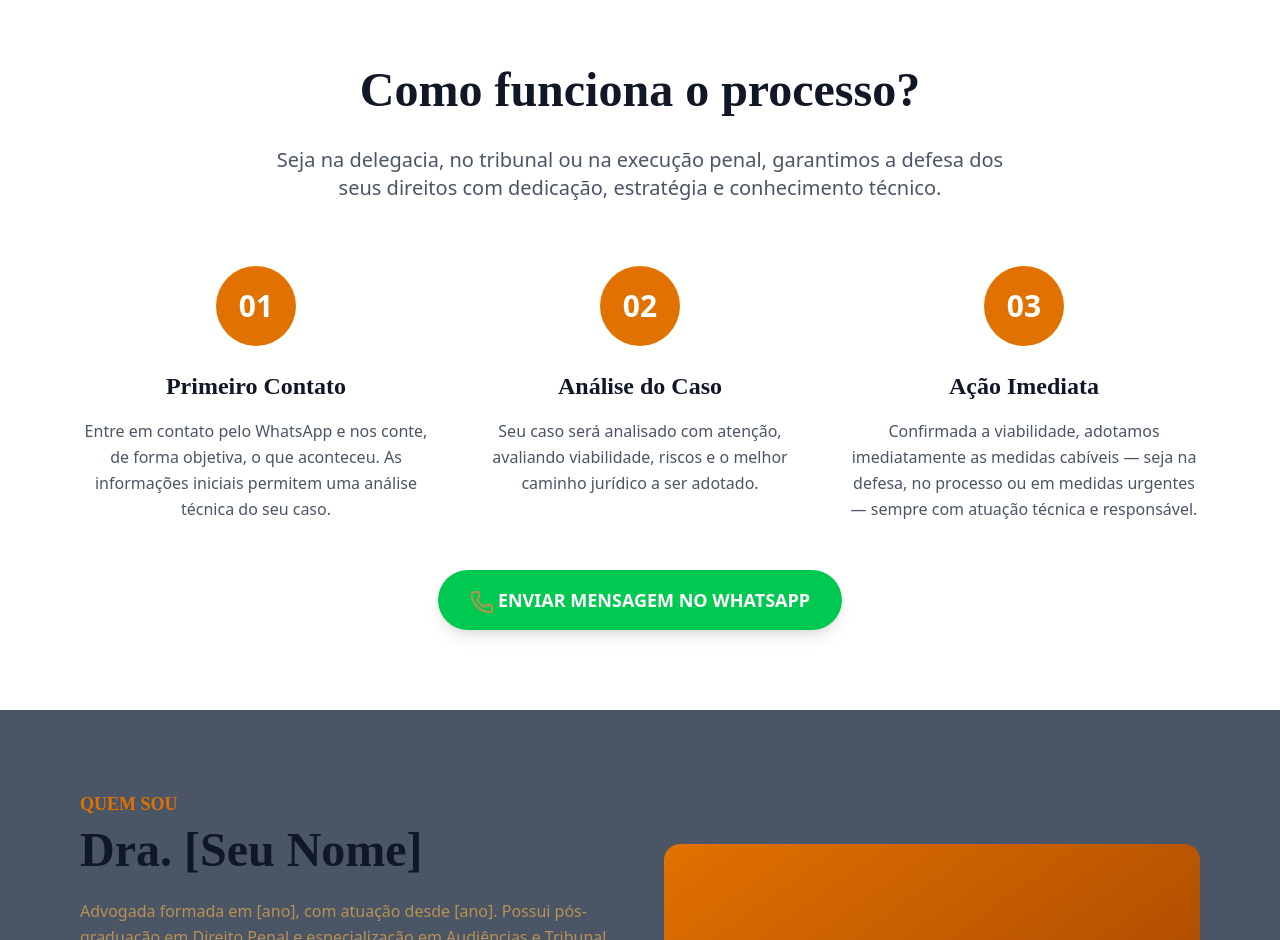
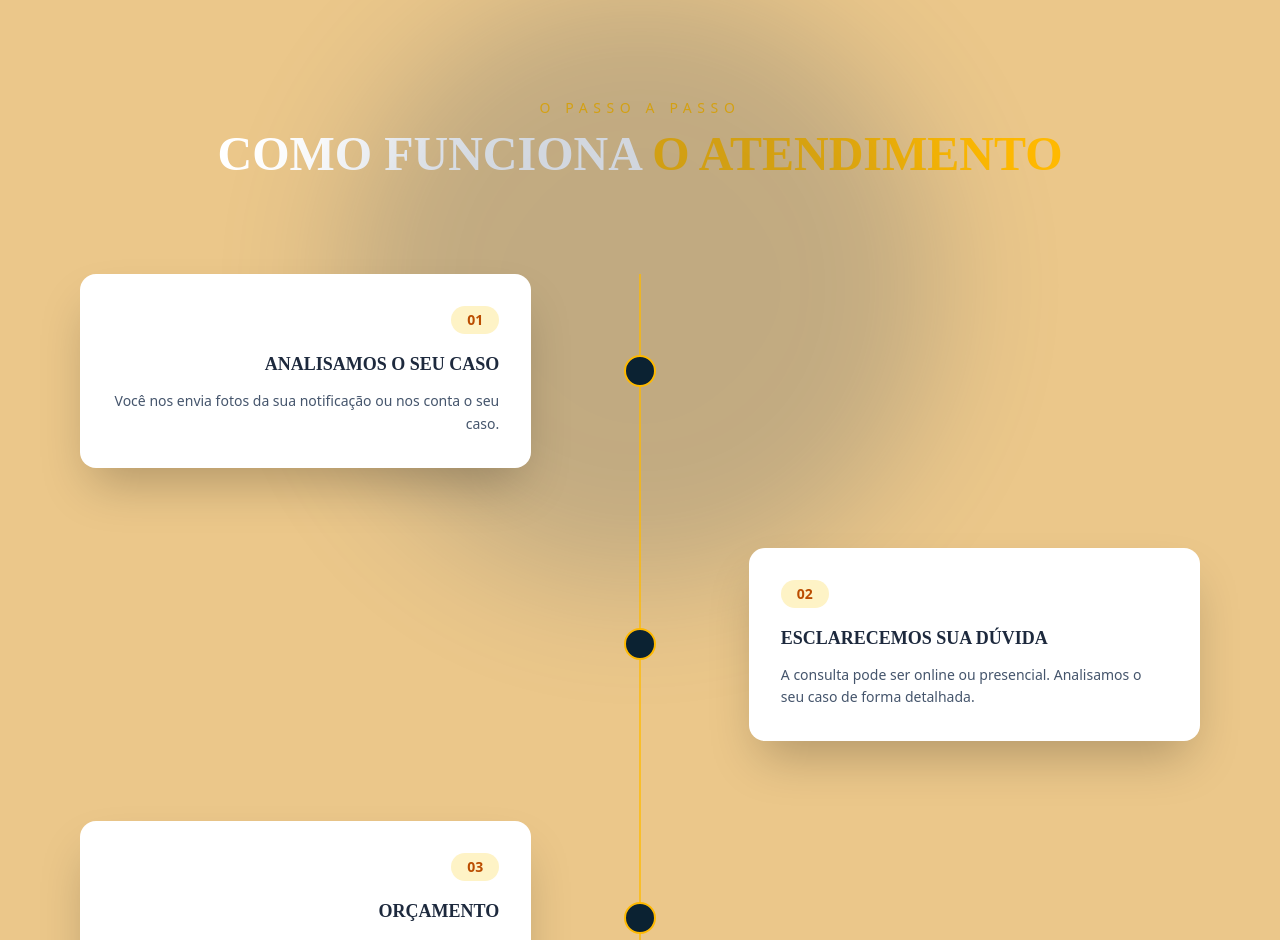
Before and after one commit to RR-LEAL/landing-page-boa-nova, a Next.js app: page / in a window 1280 px wide. Shown: the part 1860-2800 px from the top of the page. Built offline with nearby package versions, Linux system fonts and the light colour scheme.

Commit message:
feat: enhance ProcessSteps component with intersection observer for visibility and update process steps titles and descriptions

```diff
--- a/src/components/sections/ProcessSteps.tsx
+++ b/src/components/sections/ProcessSteps.tsx
@@ -1,54 +1,113 @@
-'use client';
+'use client'
 
-import React from 'react';
-import { Phone } from 'lucide-react';
-import { Container } from '@/components/ui/Container';
-import { Button } from '@/components/ui/Button';
-import { Section } from '@/components/ui/Section';
-import { processSteps } from '@/data/landing';
-import { getWhatsAppLink, WHATSAPP_NUMBER } from '@/lib/whatsapp';
+import { processSteps } from "@/data/landing"
+import { Container } from "@/components/ui/Container"
+import { useEffect, useRef, useState } from "react"
 
-export const ProcessSteps: React.FC = () => {
+export function ProcessSteps() {
+  const [visibleCards, setVisibleCards] = useState<Set<number>>(new Set())
+  const observerRef = useRef<IntersectionObserver | null>(null)
+
+  useEffect(() => {
+    observerRef.current = new IntersectionObserver(
+      (entries) => {
+        entries.forEach((entry) => {
+          const index = Number(entry.target.getAttribute('data-index'))
+          if (entry.isIntersecting) {
+            setVisibleCards((prev) => new Set(prev).add(index))
+          } else {
+            setVisibleCards((prev) => {
+              const newSet = new Set(prev)
+              newSet.delete(index)
+              return newSet
+            })
+          }
+        })
+      },
+      { threshold: 0.2 }
+    )
+
+    const elements = document.querySelectorAll('[data-process-card]')
+    elements.forEach((el) => observerRef.current?.observe(el))
+
+    return () => {
+      observerRef.current?.disconnect()
+    }
+  }, [])
+
   return (
-    <Section id="como-funciona" variant="white">
+    <section className="relative overflow-hidden bg-bn-gold-light py-28">
+      {/* Glow radial no fundo */}
+      <div className="pointer-events-none absolute inset-0">
+        <div className="absolute left-1/2 top-0 h-[600px] w-[600px] -translate-x-1/2 rounded-full bg-[#1e3a5f] opacity-20 blur-3xl" />
+      </div>
+
       <Container>
-        <div className="text-center mb-16">
-          <h2 className="text-3xl md:text-5xl font-bold text-gray-900 mb-8">
-            Como funciona o processo?
+        {/* Título */}
+        <div className="mb-24 text-center">
+          <p className="mb-3 text-sm tracking-[0.4em] text-amber-400">
+            O PASSO A PASSO
+          </p>
+          <h2 className="text-4xl font-semibold text-white md:text-5xl">
+            COMO FUNCIONA <span className="text-amber-400">O ATENDIMENTO</span>
           </h2>
-          <p className="text-xl text-gray-600 max-w-3xl mx-auto">
-            Seja na delegacia, no tribunal ou na execução penal, garantimos a defesa dos seus direitos com dedicação, estratégia e conhecimento técnico.
-          </p>
         </div>
 
-        <div className="grid md:grid-cols-3 gap-8 mb-12">
-          {processSteps.map((step, index) => (
-            <div key={index} className="text-center">
-              <div className="inline-flex items-center justify-center w-20 h-20 rounded-full bg-amber-600 text-white text-3xl font-bold mb-6">
-                {step.number}
-              </div>
-              <h3 className="text-2xl font-bold text-gray-900 mb-4">
-                {step.title}
-              </h3>
-              <p className="text-gray-600 leading-relaxed">
-                {step.description}
-              </p>
-            </div>
-          ))}
-        </div>
+        <div className="relative">
+          {/* Linha vertical central */}
+          <div className="absolute left-1/2 top-0 h-full w-[2px] -translate-x-1/2 bg-amber-400/70" />
 
-        <div className="text-center">
-          <a
-            href={getWhatsAppLink(WHATSAPP_NUMBER)}
-            target="_blank"
-            rel="noopener noreferrer"
-          >
-            <Button variant="whatsapp" size="lg" icon={<Phone />}>
-              ENVIAR MENSAGEM NO WHATSAPP
-            </Button>
-          </a>
+          <div className="space-y-20">
+            {processSteps.map((processStep, index) => {
+              const isLeft = index % 2 === 0
+              const isVisible = visibleCards.has(index)
+
+              return (
+                <div
+                  key={processStep.number}
+                  data-process-card
+                  data-index={index}
+                  className="relative flex w-full items-center justify-between"
+                >
+                  {/* Ponto central */}
+                  <div className={`absolute left-1/2 z-10 flex h-8 w-8 -translate-x-1/2 items-center justify-center rounded-full border-2 border-amber-400 bg-[#0b2232] transition-all duration-500 ${
+                    isVisible ? 'scale-100 opacity-100' : 'scale-0 opacity-0'
+                  }`} />
+
+                  {/* Card */}
+                  <div
+                    className={`w-full md:w-[46%] transition-all duration-700 ease-out ${
+                      isLeft
+                        ? 'md:mr-auto md:pr-16 text-right'
+                        : 'md:ml-auto md:pl-16 text-left'
+                    } ${
+                      isVisible
+                        ? 'opacity-100 translate-x-0 translate-y-0'
+                        : isLeft
+                        ? 'opacity-0 -translate-x-20 translate-y-10'
+                        : 'opacity-0 translate-x-20 translate-y-10'
+                    }`}
+                  >
+                    <div className="rounded-2xl bg-white p-8 shadow-2xl">
+                      <div className="mb-4 inline-flex items-center gap-2 rounded-full bg-amber-100 px-4 py-1 text-sm font-semibold text-amber-700">
+                        {processStep.number}
+                      </div>
+
+                      <h3 className="mb-3 text-lg font-semibold text-slate-800">
+                        {processStep.title}
+                      </h3>
+
+                      <p className="text-sm leading-relaxed text-slate-600">
+                        {processStep.description}
+                      </p>
+                    </div>
+                  </div>
+                </div>
+              )
+            })}
+          </div>
         </div>
       </Container>
-    </Section>
-  );
-};
+    </section>
+  )
+}
--- a/src/data/landing.ts
+++ b/src/data/landing.ts
@@ -48,22 +48,40 @@ export const services: Service[] = [
 
 export const processSteps: ProcessStep[] = [
   {
-    number: "01",
-    title: "Primeiro Contato",
+    number: '01',
+    title: 'ANALISAMOS O SEU CASO',
     description:
-      "Entre em contato pelo WhatsApp e nos conte, de forma objetiva, o que aconteceu. As informações iniciais permitem uma análise técnica do seu caso.",
+      'Você nos envia fotos da sua notificação ou nos conta o seu caso.',
   },
   {
-    number: "02",
-    title: "Análise do Caso",
+    number: '02',
+    title: 'ESCLARECEMOS SUA DÚVIDA',
     description:
-      "Seu caso será analisado com atenção, avaliando viabilidade, riscos e o melhor caminho jurídico a ser adotado.",
+      'A consulta pode ser online ou presencial. Analisamos o seu caso de forma detalhada.',
   },
   {
-    number: "03",
-    title: "Ação Imediata",
+    number: '03',
+    title: 'ORÇAMENTO',
     description:
-      "Confirmada a viabilidade, adotamos imediatamente as medidas cabíveis — seja na defesa, no processo ou em medidas urgentes — sempre com atuação técnica e responsável.",
+      'A análise inicial é gratuita e sem compromisso. Você só paga honorários se ganhar.',
+  },
+  {
+    number: '04',
+    title: 'CONTRATAÇÃO',
+    description:
+      'Você nos contrata para fazermos a sua defesa em todo o processo.',
+  },
+  {
+    number: '05',
+    title: 'ENVIE SEUS DOCUMENTOS',
+    description:
+      'Você envia seus documentos tudo online e pelo celular.',
+  },
+  {
+    number: '06',
+    title: 'ESTRATÉGIA DE DEFESA',
+    description:
+      'Vamos definir a melhor estratégia de defesa e iniciar o processo.',
   },
 ];
 
```
